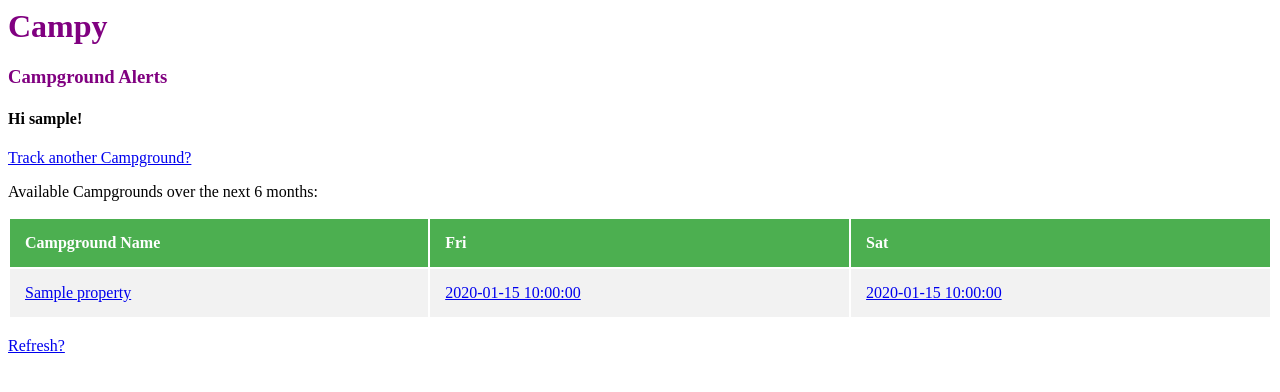
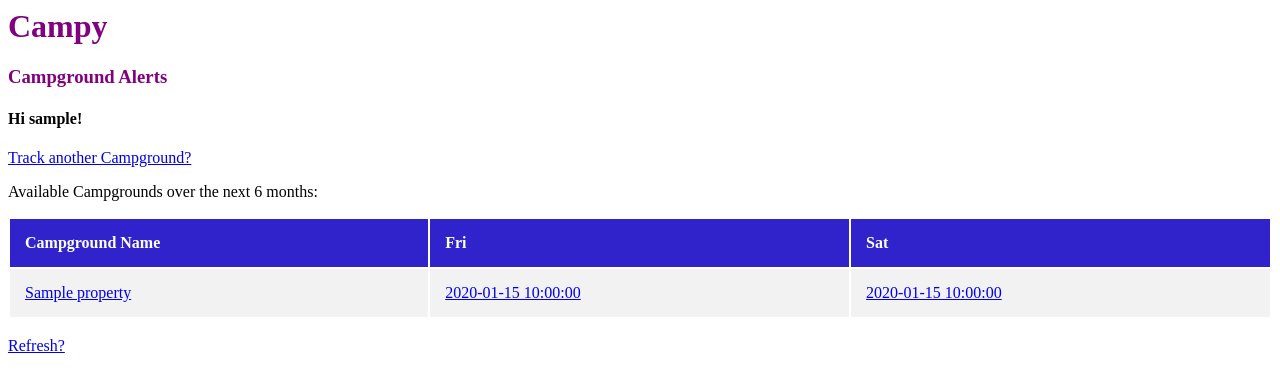
Before and after one commit to dimeking/campy, a Flask app: template templates/submitted_form.html in a window 1280 px wide. Shown: the top 392 px of the page. Run offline with Flask 2, Linux system fonts and the light colour scheme; the template is opened without the code that fills it: most values are stand-ins (such as "Sample title", 1, 10 or a date in 2020); parts of the project's set-up code (start-up, migrations or seed data) failed here and were passed over.

Commit message:
changed color to blue

```diff
--- a/static/style.css
+++ b/static/style.css
@@ -3,7 +3,7 @@
 }
 
 th {
-    background-color: #4CAF50;
+    background-color: #3123cb;
     color: white;
 }
 
```
